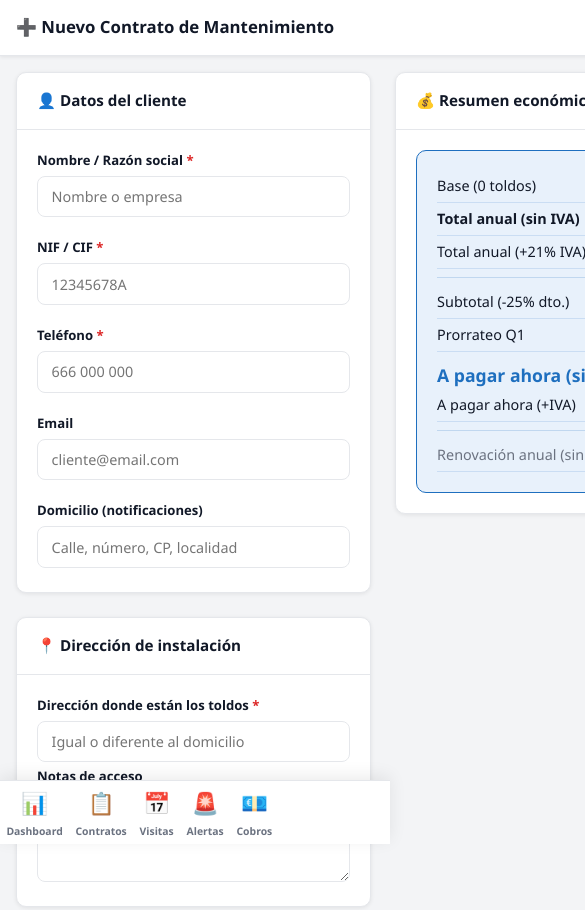
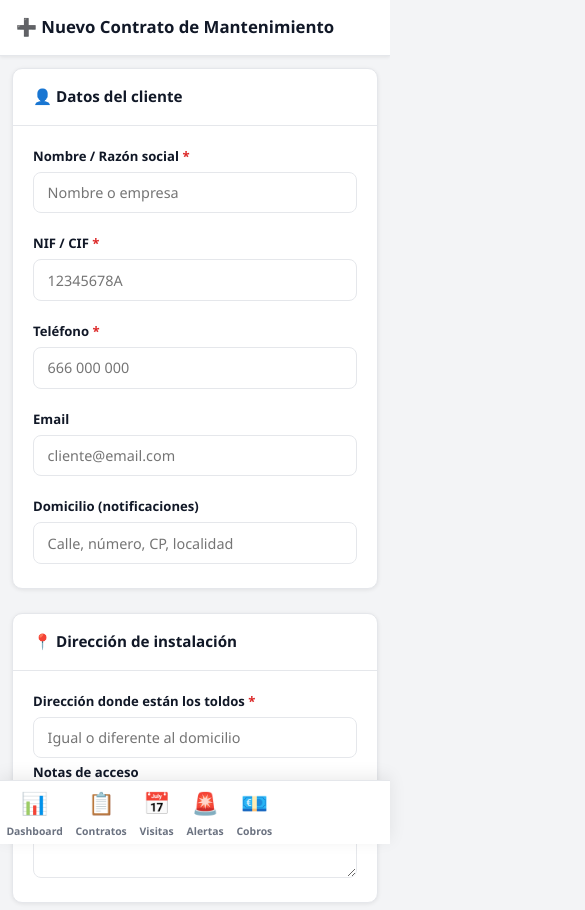
Before and after one commit to toldosporrino/mantenimientoapp, a website: page nuevo-contrato.html in a window 390 px wide. Shown: the top 910 px of the page, 585 px wide, since content can reach past the window. Drawn offline with Linux system fonts and the light colour scheme; no server answers.

Commit message:
Corregir escalado y layout responsive en móvil
- overflow-x: hidden en html y body
- viewport-fit=cover en todos los HTML
- Colapsar grids inline en mobile (#grid2, nuevo-contrato-cols, informe-firmas)
- table-wrap con max-width controlado
- Padding de página reducido en móvil

Co-Authored-By: Claude Sonnet 4.6 <noreply@anthropic.com>

```diff
--- a/app.css
+++ b/app.css
@@ -31,7 +31,11 @@
   --shadow-md:  0 4px 16px rgba(0,0,0,0.10);
 }
 
-html { scroll-behavior: smooth; -webkit-tap-highlight-color: transparent; }
+html {
+  scroll-behavior: smooth;
+  -webkit-tap-highlight-color: transparent;
+  overflow-x: hidden;
+}
 
 body {
   font-family: 'Segoe UI', system-ui, -apple-system, sans-serif;
@@ -40,6 +44,8 @@ body {
   background: var(--gray-light);
   min-height: 100vh;
   line-height: 1.55;
+  overflow-x: hidden;
+  max-width: 100vw;
 }
 
 a { color: inherit; text-decoration: none; }
@@ -417,13 +423,23 @@ textarea { resize: vertical; min-height: 90px; }
   .main-content { margin-left: 0; padding-bottom: var(--nav-bot-h); }
   .bottom-nav { display: flex; }
   .topbar { padding: 0 1rem; }
-  .page { padding: 1rem; }
-  .kpi-grid { grid-template-columns: repeat(2, 1fr); }
+  .page { padding: 0.75rem; }
+  .kpi-grid { grid-template-columns: repeat(2, 1fr); gap: 0.6rem; }
   .form-grid, .form-grid-3 { grid-template-columns: 1fr; }
   table { font-size: 0.82rem; }
   th, td { padding: 0.65rem 0.75rem; }
   .modal { border-radius: 16px 16px 0 0; }
   .toast { bottom: calc(var(--nav-bot-h) + 0.75rem); font-size: 0.82rem; padding: 0.65rem 1.1rem; }
+
+  /* Grids inline que no colapsan solos */
+  #grid2 { grid-template-columns: 1fr !important; }
+  .nuevo-contrato-cols { grid-template-columns: 1fr !important; }
+  .informe-firmas { grid-template-columns: 1fr !important; }
+
+  /* Evitar desbordamiento horizontal */
+  .app-wrapper { overflow-x: hidden; }
+  .card, .filters { max-width: 100%; }
+  .table-wrap { max-width: calc(100vw - 1.5rem); }
 }
 
 @media (min-width: 769px) {
--- a/nuevo-contrato.html
+++ b/nuevo-contrato.html
@@ -2,7 +2,7 @@
 <html lang="es">
 <head>
   <meta charset="UTF-8"/>
-  <meta name="viewport" content="width=device-width, initial-scale=1.0"/>
+  <meta name="viewport" content="width=device-width, initial-scale=1.0, viewport-fit=cover"/>
   <title>Nuevo Contrato – Toldos Porriño</title>
   <link rel="stylesheet" href="app.css"/>
   <style>
@@ -40,7 +40,7 @@
 
     <main class="page">
       <form id="formContrato" onsubmit="guardar(event)">
-        <div style="display:grid; grid-template-columns:1fr 380px; gap:1.5rem; align-items:start">
+        <div class="nuevo-contrato-cols" style="display:grid; grid-template-columns:1fr 380px; gap:1.5rem; align-items:start">
 
           <!-- COLUMNA PRINCIPAL -->
           <div>
```
Also changed, not shown: contratos.html (+1 -1 lines), facturacion.html (+1 -1 lines), incidencias.html (+1 -1 lines), index.html (+1 -1 lines), informe.html (+1 -1 lines), visitas.html (+1 -1 lines).
